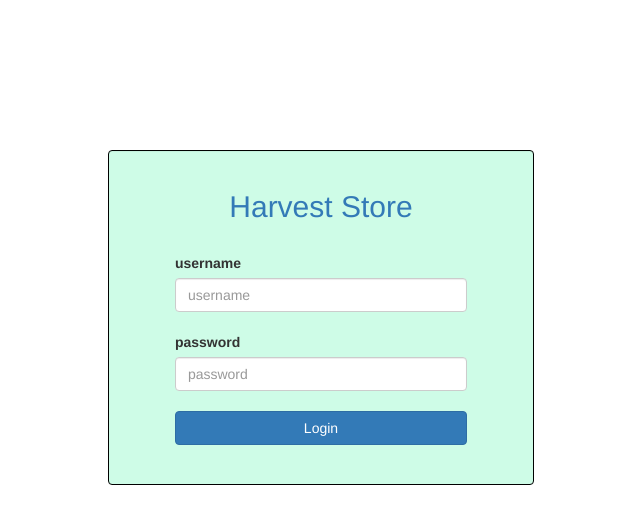
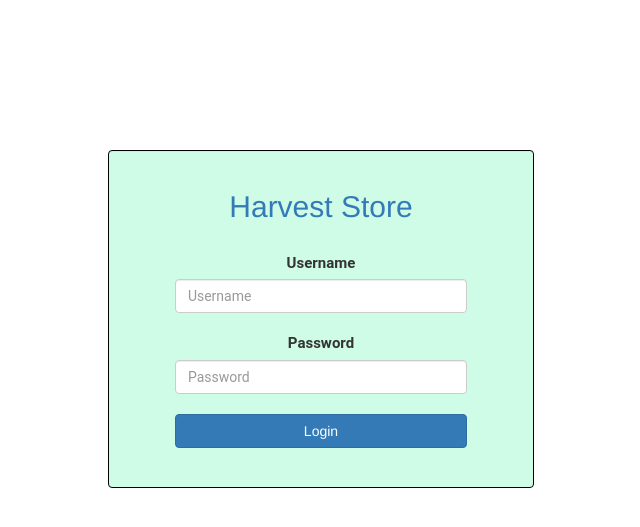
Before and after one commit to putrafirman/Hasto-HarvestStore, a PHP site: page /login/index.php in a window 1280 px wide. Shown: the top 527 px of the page, without its empty margins (319-959 px from the left). Run offline with PHP 8.4, Linux system fonts and the light colour scheme.

Commit message:
Ganti UI

```diff
--- a/asset/css/custom.css
+++ b/asset/css/custom.css
@@ -1,6 +1,13 @@
-.filter, .list-produk, .form-login, .btn-login, .produk-detail {
+.filter, .list-produk,  .btn-login, .produk-detail {
     margin-top: 20px;
 }
+.form-login{
+    margin-top: 20px;
+    font-family: roboto;
+    text-align: center;
+    font-size: 15px;
+}
+
 .filter {
     margin-left: 30px;
 }
--- a/view/v_detail_produk.php
+++ b/view/v_detail_produk.php
@@ -17,7 +17,7 @@
         <div class="container">
         <!-- menampilkan daetail produk -->
         <div class="col-md-6 product-detail col-md-push-1 well">
-            <h2 style="margin-top:0px;"><?php echo $produk_data['nama_produk'] ?></h1>
+            <h2 style="margin-top:0px; color:  #118748; font-family: roboto;"><?php echo $produk_data['nama_produk'] ?></h1>
             <div class="row">
                 <div class="col-md-5">
                     <img class="img-det-produk" src="<?php echo $produk_data['gambar_produk']; ?>" />
--- a/view/v_login.php
+++ b/view/v_login.php
@@ -19,12 +19,12 @@
             </div>
             <form action="" method="POST" class="col-sm-10 col-sm-push-1">
                 <div class="form-login">
-                    <label>username</label>
-                    <input type="text" class="form-control" name="username"  placeholder="username" required>
+                    <label>Username</label>
+                    <input type="text" class="form-control" name="username"  placeholder="Username" required>
                 </div>
                 <div class="form-login">
-                    <label>password</label>
-                    <input type="password" class="form-control" name="password" placeholder="password" required>
+                    <label>Password</label>
+                    <input type="password" class="form-control" name="password" placeholder="Password" required>
                 </div>
                 <div class="btn-login">
                     <input type="submit" name="login" class="btn btn-primary btn-block" value="Login">
```
